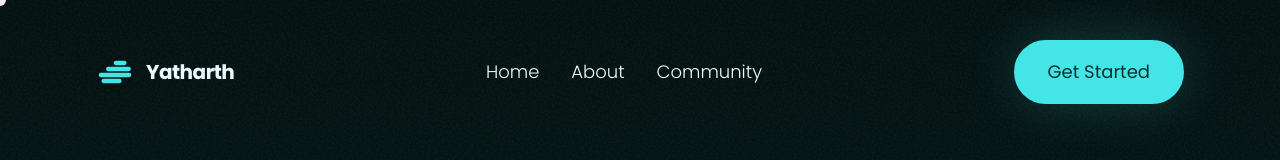
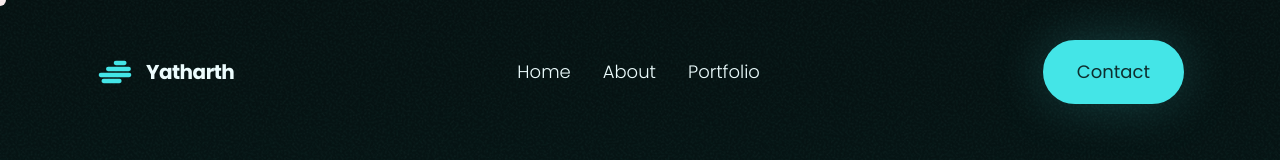
Before and after one commit to YatharthaMittal/YatharthMittal, a React (Vite) app: page / in a window 1280 px wide. Shown: the top 160 px of the page. Built offline with nearby package versions, Linux system fonts and the light colour scheme.

Commit message:
hero update

```diff
--- a/src/components/sections/Navigation.jsx
+++ b/src/components/sections/Navigation.jsx
@@ -34,7 +34,7 @@ const Navigation = () => {
           className="bg-primary-500 border-primary-500 text-primary-1300 primary-glow hover:border-primary-50 hover:bg-primary-50 primary-glow-hover transition-properties cursor-pointer rounded-full border-2 px-8 py-3.5 text-lg/8 font-normal"
           onClick={() => setActiveModal("sign-up")}
         >
-          Get Started
+          Contact
         </button>
       </div>
 
--- a/src/utils/content.js
+++ b/src/utils/content.js
@@ -32,7 +32,7 @@ const navigationLinks = [
   },
   {
     id: 4,
-    link: "Community",
+    link: "Portfolio",
     href: "#",
   },
 ];
```
